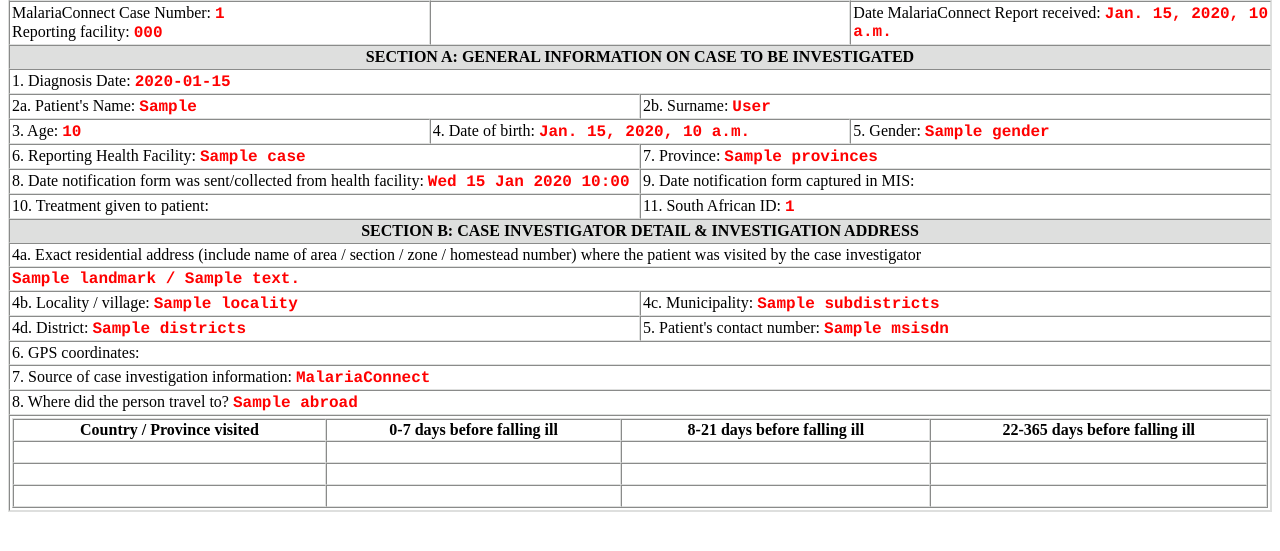
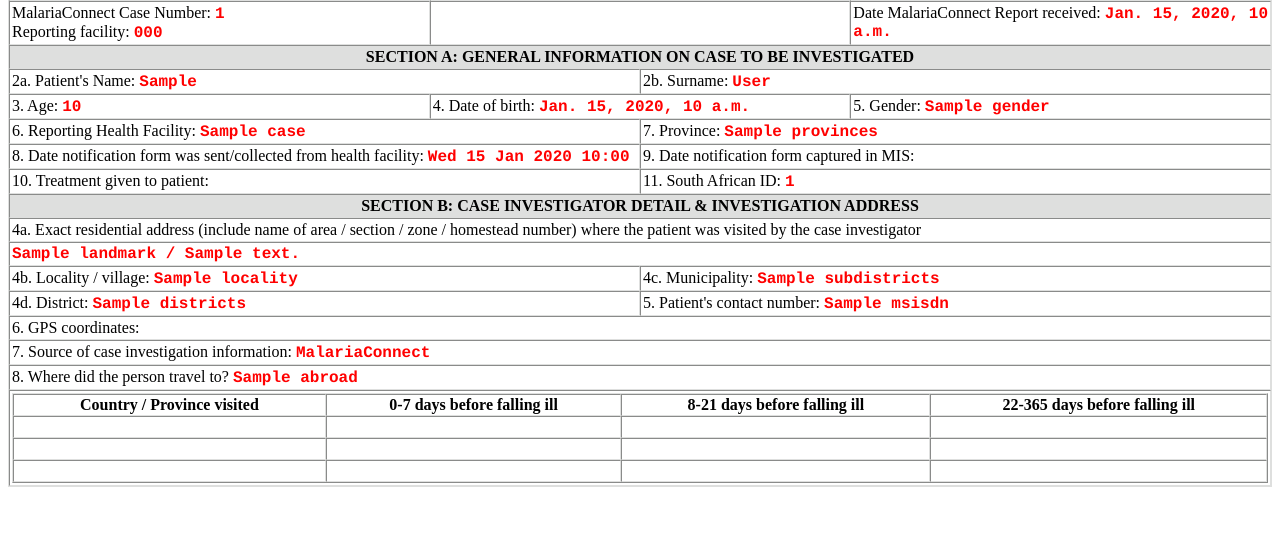
Before and after one commit to praekeltfoundation/malaria24-django, a Django app: template malaria24/ona/templates/ona/html_email.html in a window 1280 px wide. Shown: the part 123-674 px from the top of the page. Run offline with Django 3.2, Linux system fonts and the light colour scheme; the template is opened without the code that fills it: most values are stand-ins (such as "Sample title", 1, 10 or a date in 2020); lists and menus that the app fills with data are empty.

Commit message:
removed 'diagnosis date' field

```diff
--- a/malaria24/ona/templates/ona/html_email.html
+++ b/malaria24/ona/templates/ona/html_email.html
@@ -32,9 +32,6 @@
     </tr>
     <tr>
       <td colspan="12" class="section_heading">Section A: General information on case to be investigated</td>
-    </tr>
-    <tr>
-      <td colspan="12">1. Diagnosis Date: <span class="variable"><strong>{{case.create_date_time|date:"Y-m-d"}}</strong></span></td>
     </tr>
     <tr>
       <td colspan="6">2a. Patient's Name: <span class="variable"><strong>{{case.first_name}}</strong></span></td>
```
